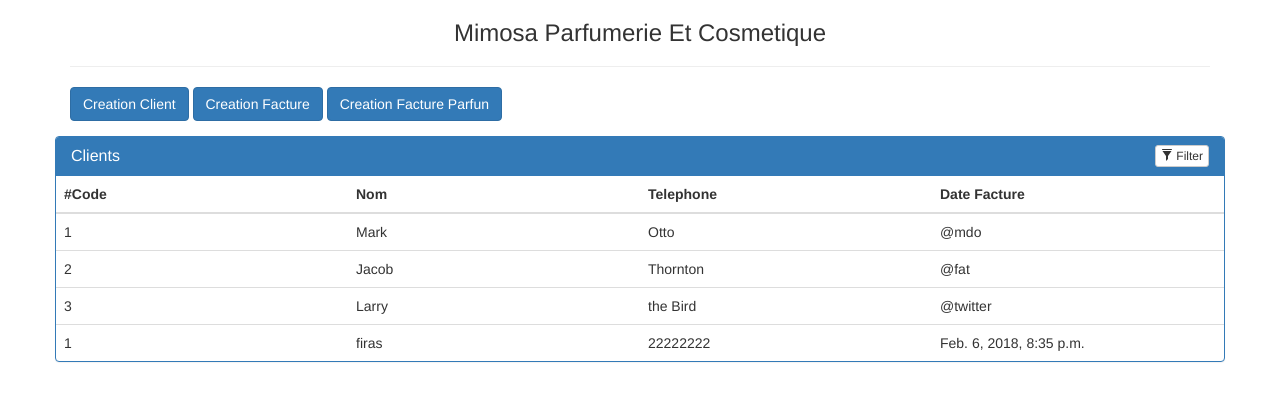
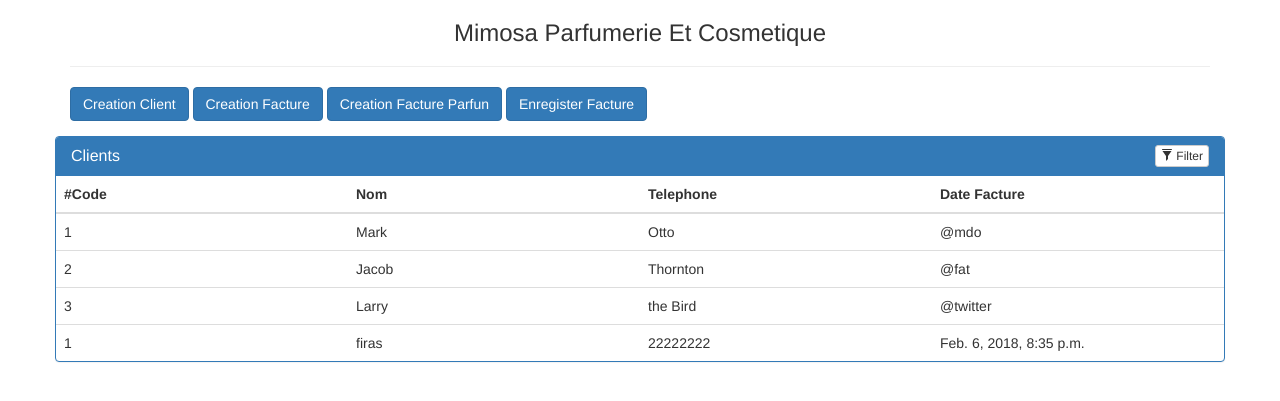
Before and after one commit to firchatn/Invoice-Building, a Django app: page / in a window 1280 px wide. Shown: the top 401 px of the page. Run offline with Django 3.2, Linux system fonts and the light colour scheme; data comes from the database, SQL or seed files in the repository; both versions use the stored data as it was after the commit; some libraries are stand-ins or nearby versions.

Commit message:
update home

```diff
--- a/core/templates/core/home.html
+++ b/core/templates/core/home.html
@@ -12,9 +12,10 @@
 <div class="container">
     <center> <h3>Mimosa Parfumerie Et Cosmetique</h3> </center>
     <hr>
-    <a target="_blank"  href="admin" class="btn btn-primary" role="button">Creation Client</a>
+    <a target="_blank"  href="http://127.0.0.1:8000/admin/core/client/add/" class="btn btn-primary" role="button">Creation Client</a>
     <a target="_blank"  href="facture" class="btn btn-primary" role="button">Creation Facture</a>
     <a target="_blank"  href="factureparfun" class="btn btn-primary" role="button">Creation Facture Parfun</a>
+    <a target="_blank"  href="http://127.0.0.1:8000/admin/core/facture/add/" class="btn btn-primary" role="button">Enregister Facture</a>
     <div class="row">
         <div class="panel panel-primary filterable">
             <div class="panel-heading">
```
Also changed, not shown: db.sqlite3.
